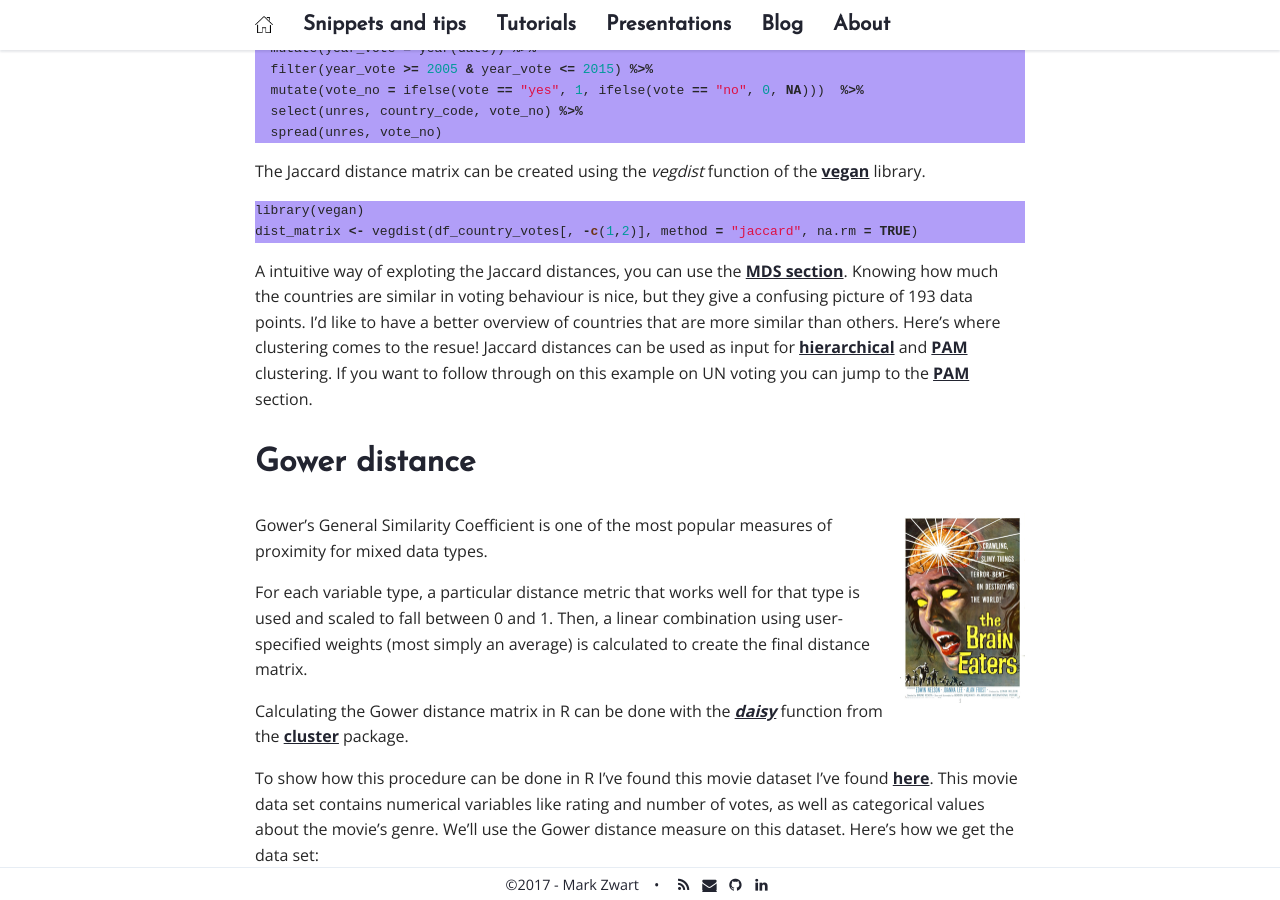
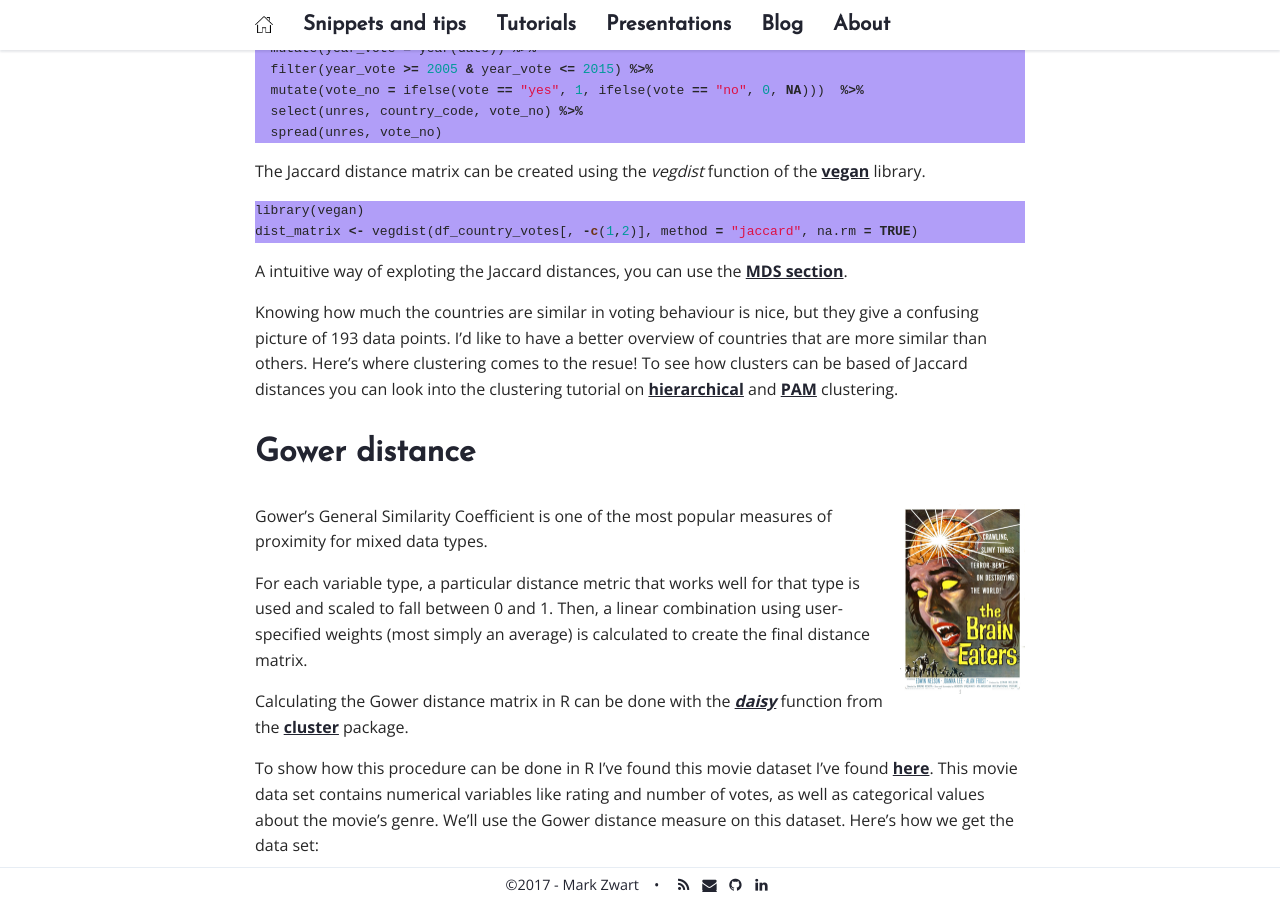
Before and after one commit to mark-me/mark-me.github.io, a Jekyll site: the page built from _pages/tutorials/distance-measures/distance-measures.md, in a window 1280 px wide and 900 px high, scrolled down 4020 px. Built offline with Jekyll 4.4.1, drawn with Linux system fonts in a browser that asks for light colours; nearby versions of some CDN libraries; comment, search, counter and statistics services are not loaded.

Commit message:
Update distance-measures.md

````diff
--- a/_pages/tutorials/distance-measures/distance-measures.md
+++ b/_pages/tutorials/distance-measures/distance-measures.md
@@ -120,7 +120,9 @@ The Jaccard distance matrix can be created using the _vegdist_ function of the *
 library(vegan)
 dist_matrix <- vegdist(df_country_votes[, -c(1,2)], method = "jaccard", na.rm = TRUE)
 ```
-A intuitive way of exploting the Jaccard distances, you can use the [MDS section](/clustering-mds/#mds). Knowing how much the countries are similar in voting behaviour is nice, but they give a confusing picture of 193 data points. I'd like to have a better overview of countries that are more similar than others. Here's where clustering comes to the resue! Jaccard distances can be used as input for [hierarchical](/clustering-mds/#hierarchical-clustering) and [PAM](/clustering-mds/#pam-for-jaccard-distances) clustering. If you want to follow through on this example on UN voting you can jump to the [PAM](/clustering-mds/#pam-for-jaccard-distances) section.
+A intuitive way of exploting the Jaccard distances, you can use the [MDS section](/clustering-mds/#mds).
+
+Knowing how much the countries are similar in voting behaviour is nice, but they give a confusing picture of 193 data points. I'd like to have a better overview of countries that are more similar than others. Here's where clustering comes to the resue! To see how clusters can be based of Jaccard distances you can look into the clustering tutorial on [hierarchical](/clustering-mds/#hierarchical-clustering) and [PAM](/clustering-mds/#pam-for-jaccard-distances) clustering.
 
 # Gower distance
 
````
